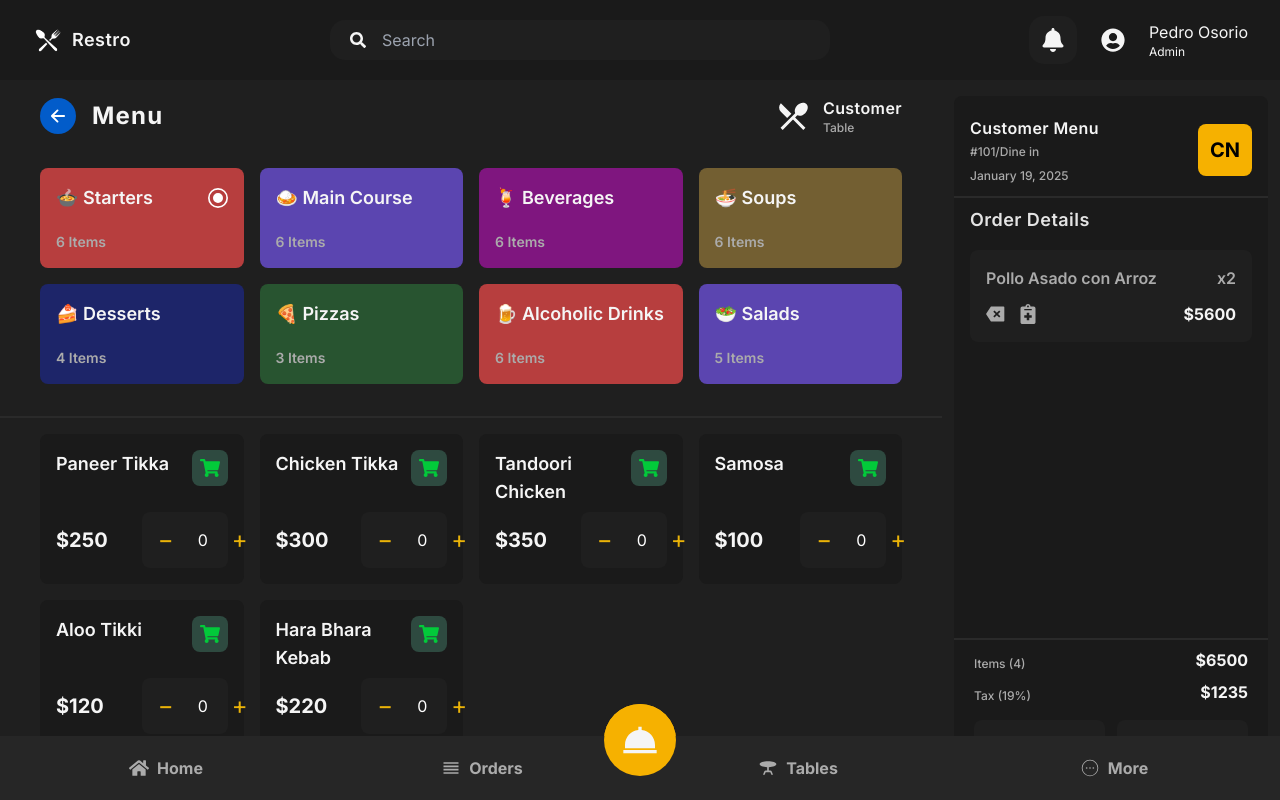
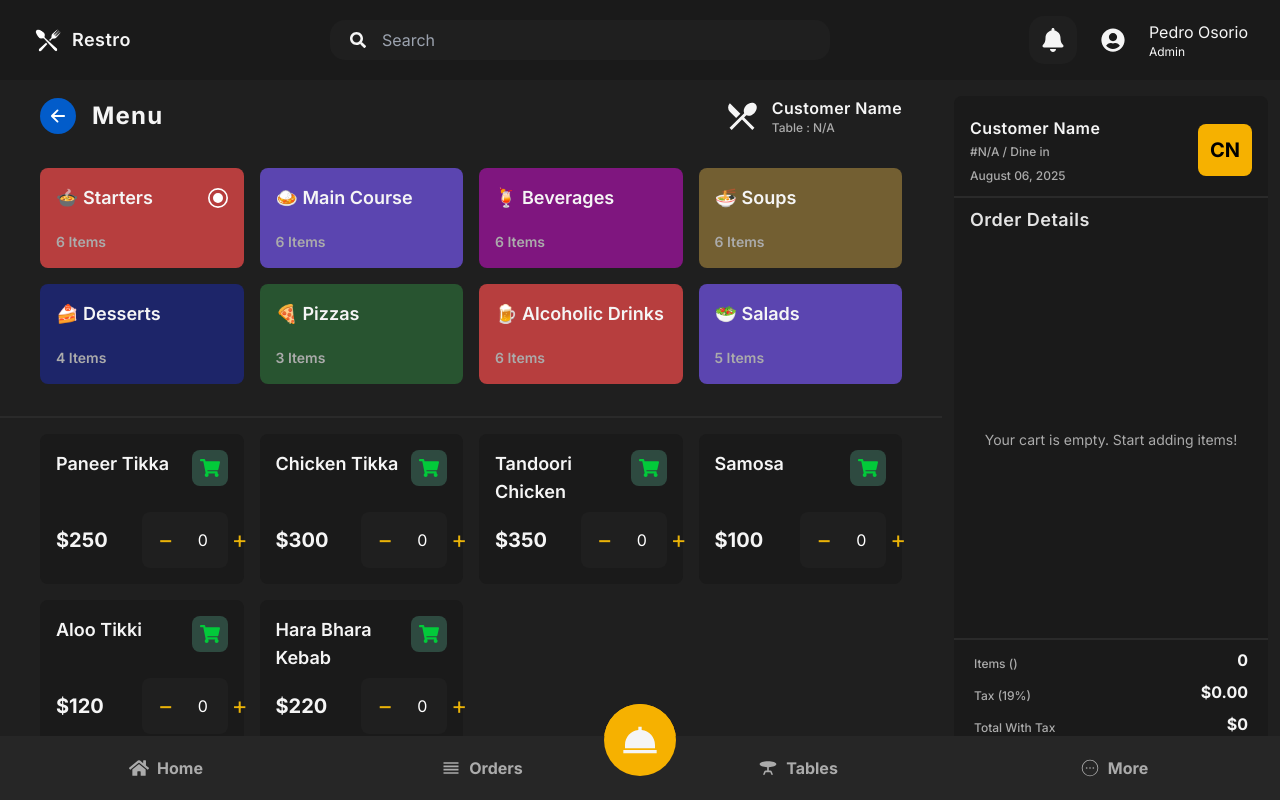
Before and after one commit to PPOSM1993/pos_react_node_js, a React (Vite) app in the folder pos-frontend/: page /menu in a window 1280 px wide. Built offline with nearby package versions, Linux system fonts and the light colour scheme.

Commit message:
Se integra redux en el proyecto de punto de venta

```diff
--- a/pos-frontend/src/components/menu/Bills.jsx
+++ b/pos-frontend/src/components/menu/Bills.jsx
@@ -1,15 +1,31 @@
 import React from "react";
+import { useDispatch, useSelector } from "react-redux";
+import { getTotalPrice } from "../../redux/slices/cartSlice";
+
 
 const Bills = () => {
+
+    const cartData = useSelector((state) => state.cart);
+    const total = useSelector(getTotalPrice);
+    const taxRate = 19;
+    const tax = (total * taxRate) / 100;
+    const dispatch = useDispatch();
+    const totalPriceWithTax = total + tax;
+
     return (
         <>
             <div className="flex items-center justify-between px-5 mt-2">
-                <p className="text-xs text-[#ababab] font-medium mt-2">Items (4)</p>
-                <h1 className="text-[#f5f5f5] text-md font-bold">$6500</h1>
+                <p className="text-xs text-[#ababab] font-medium mt-2">Items ({cartData.lenght})</p>
+                <h1 className="text-[#f5f5f5] text-md font-bold">{total}</h1>
             </div>
             <div className="flex items-center justify-between px-5 mt-2">
                 <p className="text-xs text-[#ababab] font-medium mt-2">Tax (19%)</p>
-                <h1 className="text-[#f5f5f5] text-md font-bold">$1235</h1>
+                <h1 className="text-[#f5f5f5] text-md font-bold">${tax.toFixed(2)}</h1>
+            </div>
+
+            <div className="flex items-center justify-between px-5 mt-2">
+                <p className="text-xs text-[#ababab] font-medium mt-2">Total With Tax</p>
+                <h1 className="text-[#f5f5f5] text-md font-bold">${total}</h1>
             </div>
             <div className="flex item-center gap-3 px-5 mt-4">
                 <button className="bg-[#1f1f1f] px-4 py-3 w-full rounded-lg text-[#ababab] font-semibold">Cash</button>
--- a/pos-frontend/src/components/menu/CartInfo.jsx
+++ b/pos-frontend/src/components/menu/CartInfo.jsx
@@ -1,32 +1,65 @@
-import React from "react";
-import { RiDeleteBack2Fill } from "react-icons/ri";
+import React, { useEffect, useRef } from "react";
+import { RiDeleteBin2Fill } from "react-icons/ri";
 import { FaNotesMedical } from "react-icons/fa";
+import { removeItem } from "../../redux/slices/cartSlice";
+import { useDispatch, useSelector } from "react-redux";
+
 
 const CartInfo = () => {
+  const cartData = useSelector((state) => state.cart);
+  const scrolLRef = useRef();
+  const dispatch = useDispatch();
+
+  useEffect(() => {
+    if(scrolLRef.current){
+      scrolLRef.current.scrollTo({
+        top: scrolLRef.current.scrollHeight,
+        behavior: "smooth"
+      })
+    }
+  },[cartData]);
+
+  const handleRemove = (itemId) => {
+    dispatch(removeItem(itemId));
+  }
+
   return (
-        <>
     <div className="px-4 py-2">
-                <h1 className="text-lg text-[#e4e4e4] font-semibold tracking-wide">Order Details</h1>
-                <div className="mt-4 overflow-y-scroll scrollbar-hide h-[380px]">
-
-                    <div className="bg-[#1f1f1f] rounded-lg px-4 py-4 mb-2">
+      <h1 className="text-lg text-[#e4e4e4] font-semibold tracking-wide">
+        Order Details
+      </h1>
+      <div className="mt-4 overflow-y-scroll scrollbar-hide h-[380px]" ref={scrolLRef} >
+        {cartData.length === 0 ? (
+          <p className="text-[#ababab] text-sm flex justify-center items-center h-[380px]">Your cart is empty. Start adding items!</p>
+        ) : cartData.map((item) => {
+          return (
+            <div key={item.id} className="bg-[#1f1f1f] rounded-lg px-4 py-4 mb-2">
               <div className="flex items-center justify-between">
-                            <h1 className="text-[#ababab] font-semibold tracling-wide text-md">Pollo Asado con Arroz</h1>
-                            <p className="text-[#ababab] font-semibold">x2</p>
+                <h1 className="text-[#ababab] font-semibold tracling-wide text-md">
+                  {item.name}
+                </h1>
+                <p className="text-[#ababab] font-semibold">x{item.quantity}</p>
               </div>
-
               <div className="flex items-center justify-between mt-3">
                 <div className="flex items-center gap-3">
-                                <RiDeleteBack2Fill className="text-[#ababab] cursor-pointer" size={20} />
-                                <FaNotesMedical className="text-[#ababab] cursor-pointer" size={20} />
+                  <RiDeleteBin2Fill
+                    onClick={() => handleRemove(item.id)}
+                    className="text-[#ababab] cursor-pointer"
+                    size={20}
+                  />
+                  <FaNotesMedical
+                    className="text-[#ababab] cursor-pointer"
+                    size={20}
+                  />
                 </div>
-                            <p className="text-[#f5f5f5] text-md font-bold">$5600</p>
+                <p className="text-[#f5f5f5] text-md font-bold">${item.price}</p>
               </div>
             </div>
+          );
+        })}
       </div>
     </div>
-        </>
   );
-}
+};
 
 export default CartInfo;
--- a/pos-frontend/src/components/menu/CustomerInfo.jsx
+++ b/pos-frontend/src/components/menu/CustomerInfo.jsx
@@ -1,18 +1,30 @@
 import React from "react";
+import { useSelector } from "react-redux";
+import { getAvatarName, formatDate } from "../../index";
+import { useState } from "react";
 
 const CustomerInfo = () => {
+  const [dateTime, setDateTime] = useState(new Date());
+  const customerData = useSelector((state) => state.customer);
+
   return (
-        <>
     <div className="flex items-center justify-between px-4 py-3">
       <div className="flex flex-col items-start">
-                    <h1 className="text-md text-[#f5f5f5] font-semibold tracking-wide">Customer Menu</h1>
-                    <p className="text-xs text-[#ababab] font-medium mt-1">#101/Dine in</p>
-                    <p className="text-xs text-[#ababab] font-medium mt-2">January 19, 2025</p>
+        <h1 className="text-md text-[#f5f5f5] font-semibold tracking-wide">
+          {customerData.customerName || "Customer Name"}
+        </h1>
+        <p className="text-xs text-[#ababab] font-medium mt-1">
+          #{customerData.orderId || "N/A"} / Dine in
+        </p>
+        <p className="text-xs text-[#ababab] font-medium mt-2">
+          {formatDate(dateTime)}
+        </p>
       </div>
-                <button className="bg-[#f6b100] p-3 text-xl font-bold rounded-lg">CN</button>
+      <button className="bg-[#f6b100] p-3 text-xl font-bold rounded-lg">
+        {getAvatarName(customerData.customerName) || "CN"}
+      </button>
     </div>
-        </>
   );
-}
+};
 
 export default CustomerInfo;
--- a/pos-frontend/src/components/menu/MenuContainer.jsx
+++ b/pos-frontend/src/components/menu/MenuContainer.jsx
@@ -2,12 +2,15 @@ import React, { useState } from "react";
 import { menus } from "../../constants";
 import { GrRadialSelected } from "react-icons/gr";
 import { FaShoppingCart } from "react-icons/fa";
-
+import { useDispatch } from "react-redux";
+import { addItems } from "../../redux/slices/cartSlice";
 
 const MenuContainer = () => {
   const [selected, setSelected] = useState(menus[0]);
   const [itemCount, setItemCount] = useState(0);
   const [itemId, setItemId] = useState();
+  const dispatch = useDispatch();
+
 
   const increment = (id) => {
     setItemId(id);
@@ -22,7 +25,21 @@ const MenuContainer = () => {
   };
 
 
+  const handleAddToCart = (item) => {
+    if (itemCount === 0) return;
 
+    const { name, price } = item;
+    const newObj = {
+      id: Date.now(),
+      name,
+      pricePerQuantity: price,
+      quantity: itemCount,
+      price: price * itemCount
+    };
+
+    dispatch(addItems(newObj));
+    setItemCount(0);
+  }
 
   return (
     <>
@@ -68,7 +85,7 @@ const MenuContainer = () => {
                 <h1 className="text-[#f5f5f5] text-lg font-semibold">
                   {item.name}
                 </h1>
-                <button className="bg-[#2e4a40] text-[#02ca3a] p-2 rounded-lg"><FaShoppingCart size={20} /></button>
+                <button onClick={() => handleAddToCart(item)} className="bg-[#2e4a40] text-[#02ca3a] p-2 rounded-lg"><FaShoppingCart size={20} /></button>
               </div>
               <div className="flex items-center justify-between w-full">
                 <p className="text-[#f5f5f5] text-xl font-bold">
--- a/pos-frontend/src/components/shared/BottomNav.jsx
+++ b/pos-frontend/src/components/shared/BottomNav.jsx
@@ -7,12 +7,13 @@ import { useNavigate, useLocation } from "react-router-dom";
 import { Modal } from "../../index";
 
 import { useDispatch } from "react-redux";
+import { setCustomer } from "../../redux/slices/customerSlice";
 //import { setCustomer } from "../../redux/slices/customerSlice";
 
 const BottomNav = () => {
     const navigate = useNavigate();
     const location = useLocation();
-    //const dispatch = useDispatch();
+    const dispatch = useDispatch();
 
     const [isModalOpen, setIsModalOpen] = useState(false);
     const [guestCount, setGuestCount] = useState(0);
@@ -32,6 +33,11 @@ const BottomNav = () => {
     }
 
     const isActive = (path) => location.pathname === path;
+
+    const handleCreateOrder = () => {
+        dispatch(setCustomer({name, phone, guest: guestCount}))
+        navigate("/tables");
+    }
 
     return (
         <>
@@ -76,13 +82,13 @@ const BottomNav = () => {
                     <div className="">
                         <label htmlFor="" className="block text-[#ababab] mb-2 text-sm font-medium">Customer Name</label>
                         <div className="flex items-center rounded-lg p-3 px-4 bg-[#1f1f1f]">
-                            <input type="text" placeholder="Enter Customer Name" name="" id="" className="bg-transparent flex-1 text-white focus:outline-none" />
+                            <input value={name} onChange={(e) => setName(e.target.value)} type="text" placeholder="Enter Customer Name" name="" id="" className="bg-transparent flex-1 text-white focus:outline-none" />
                         </div>
                     </div>
                     <div>
                         <label className="block text-[#ababab] mb-2 mt-3 text-sm font-medium">Customer Phone</label>
                         <div className="flex items-center rounded-lg p-3 px-4 bg-[#1f1f1f]">
-                            <input type="text" name="" placeholder="+91-9999999999" id="" className="bg-transparent flex-1 text-white focus:outline-none" />
+                            <input value={phone} onChange={(e) => setPhone(e.target.value)} type="text" name="" placeholder="+91-9999999999" id="" className="bg-transparent flex-1 text-white focus:outline-none" />
 
                         </div>
                     </div>
@@ -96,7 +102,7 @@ const BottomNav = () => {
                     </div>
 
 
-                    <button className="w-full bg-[#F6B100] text-[#f5f5f5] rounded-lg py-3 mt-8 hover:bg-yellow-700">
+                    <button onClick={handleCreateOrder} className="w-full bg-[#F6B100] text-[#f5f5f5] rounded-lg py-3 mt-8 hover:bg-yellow-700">
                         Create Order
                     </button>
                 </Modal>
--- a/pos-frontend/src/pages/Menu.jsx
+++ b/pos-frontend/src/pages/Menu.jsx
@@ -1,9 +1,15 @@
-import React from "react";
+import React, { useEffect } from "react";
 import { MdRestaurantMenu } from "react-icons/md";
 import { BottomNav, BackButton, MenuContainer, CustomerInfo, CartInfo, Bills } from "../index";
+import { useSelector } from "react-redux";
 
 const Menu = () => {
 
+    useEffect(() => {
+        document.title = "POS | Menu"
+    }, [])
+
+    const customerData = useSelector((state) => state.customer);
 
     return (
         <section className="bg-[#1f1f1f] h-[calc(100vh-5rem)] overflow-hidden flex gap-3">
@@ -21,10 +27,10 @@ const Menu = () => {
                             <MdRestaurantMenu className="text-[#f5f5f5] text-4xl" />
                             <div className="flex flex-col items-start">
                                 <h1 className="text-md text-[#f5f5f5] font-semibold tracking-wide">
-                                    Customer
+                                    {customerData.customerName || "Customer Name"}
                                 </h1>
                                 <p className="text-xs text-[#ababab] font-medium">
-                                    Table
+                                    Table : {customerData.table?.tableNo || "N/A"}
                                 </p>
                             </div>
                         </div>
```
Lines whose indentation alone changed are shown as unchanged.
